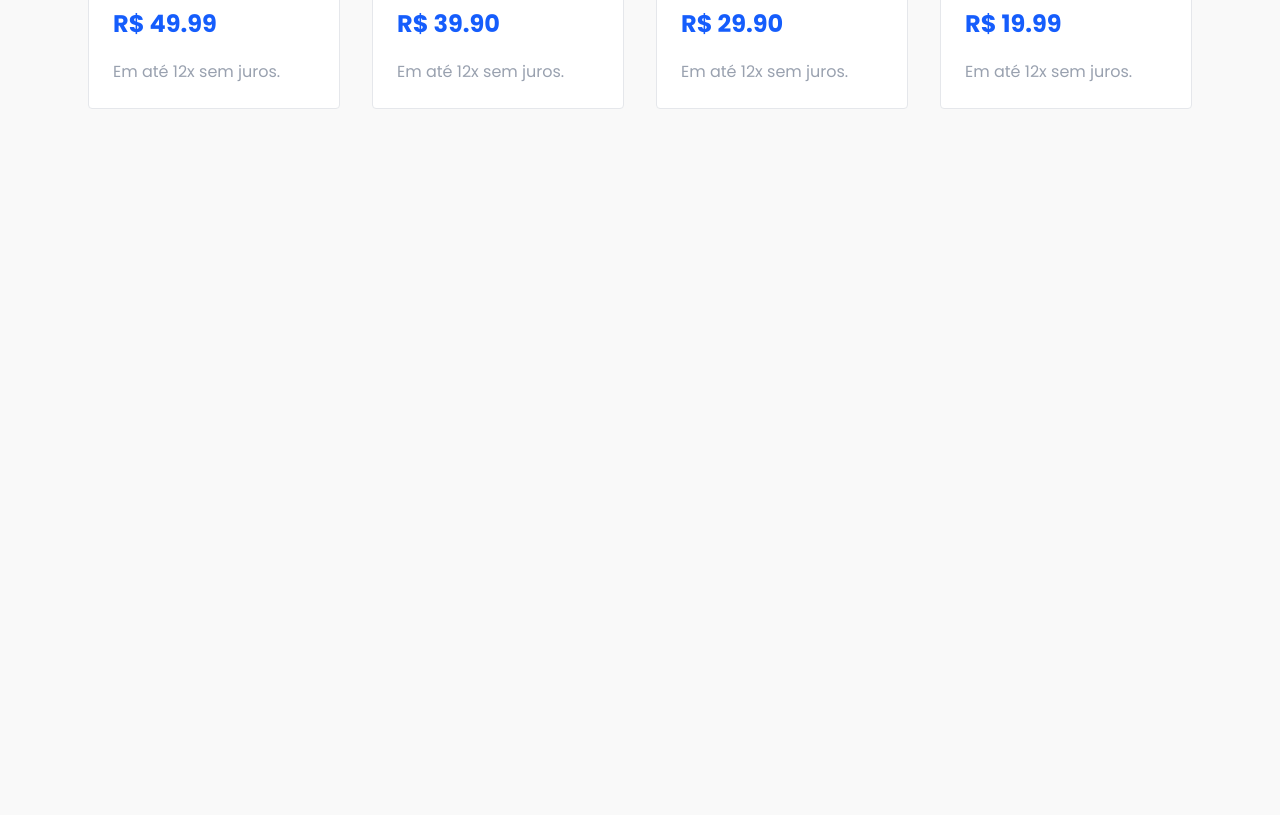
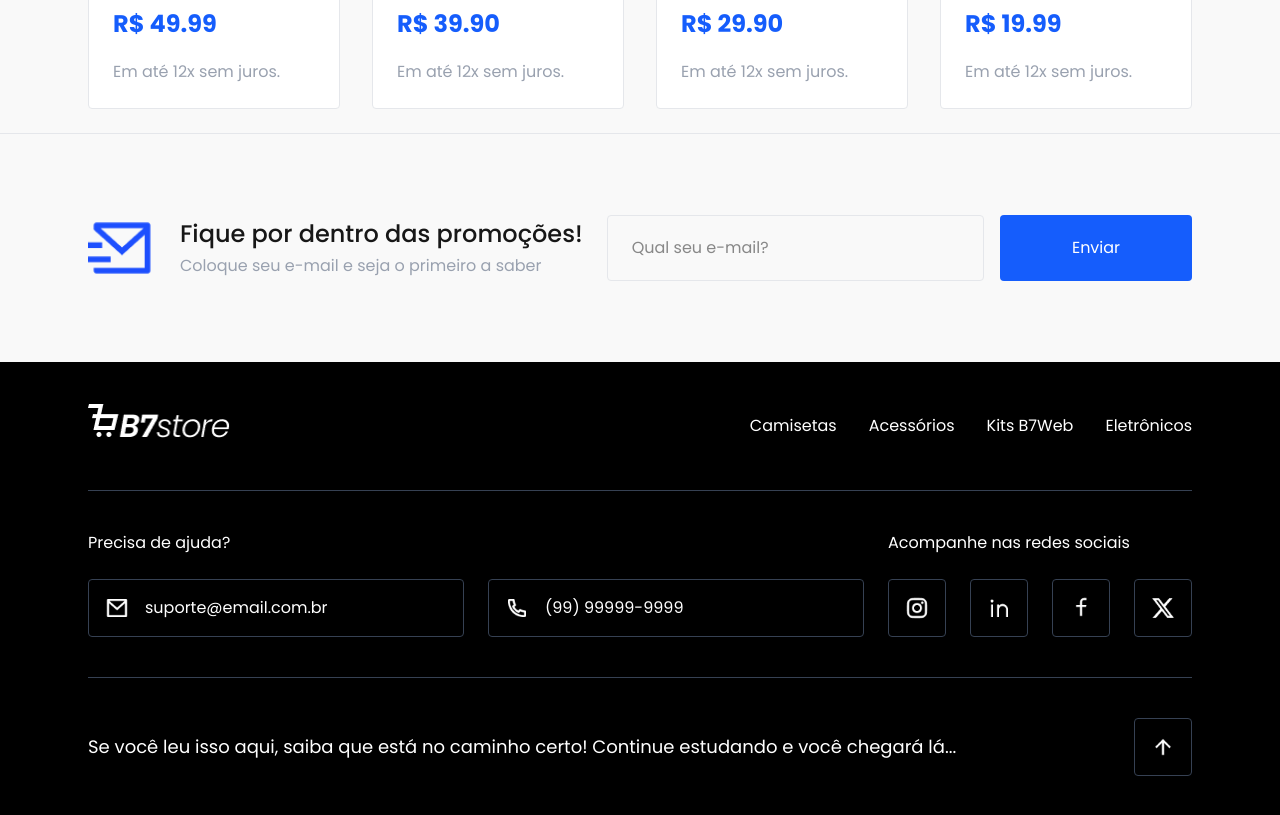
Before and after one commit to silvapedrodev/b7store-frontend, a Next.js app: page / in a window 1280 px wide. Shown: the part 1760-2575 px from the top of the page. Before the commit the page ends 1893 px from the top, so only its background shows below. Built offline with nearby package versions, Linux system fonts and the light colour scheme.

Commit message:
feat(footer): implement application footer

```diff
--- a/src/app/(site)/layout.tsx
+++ b/src/app/(site)/layout.tsx
@@ -1,3 +1,4 @@
+import { Footer } from "@/components/layout/footer";
 import { Header } from "@/components/layout/header";
 
 export default function SiteLayout({
@@ -11,6 +12,7 @@
       <main className="w-full max-w-6xl p-6 mx-auto">
         {children}
       </main>
+      <Footer />
     </div>
   );
 }
--- /dev/null
+++ b/src/components/layout/footer-button.tsx
@@ -0,0 +1,41 @@
+"use client"
+
+import Image from "next/image";
+import Link from "next/link";
+
+type Props = {
+  href?: string;
+  icon: string;
+  label?: string;
+  onClick?: () => void
+}
+
+export const FooterButton = ({ href, icon, label, onClick }: Props) => {
+  const content = (
+    <div className="flex items-center gap-4 border border-gray-700 rounded-sm p-4 hover:bg-blue-950/60 cursor-pointer">
+      <Image
+        src={icon}
+        alt=""
+        width={24}
+        height={24}
+      />
+      {label &&
+        <p className="flex-1">{label}</p>
+      }
+    </div>
+  )
+
+  if (href) {
+    return (
+      <Link href={href} className="block w-full">
+        {content}
+      </Link>
+    );
+  }
+
+  return (
+    <button onClick={onClick}>
+      {content}
+    </button>
+  )
+}
--- /dev/null
+++ b/src/components/layout/footer.tsx
@@ -0,0 +1,123 @@
+"use client"
+
+import { MenuItem } from "@/types/menu-item";
+import Image from "next/image";
+import Link from "next/link";
+import { FooterButton } from "./footer-button";
+
+export const Footer = () => {
+
+  const menu: MenuItem[] = [
+    { label: 'Camisetas', href: '/categories/camisetas' },
+    { label: 'Acessórios', href: '/categories/acessorios' },
+    { label: 'Kits B7Web', href: '/categories/kits' },
+    { label: 'Eletrônicos', href: '/categories/eletronicos' },
+  ]
+
+  const scrollToTop = () => {
+    window.scrollTo({
+      top: 0,
+      behavior: "smooth"
+    });
+  };
+
+  return (
+    <footer>
+      <div className="bg-red-white border-t border-gray-200 px-6 py-14">
+        <div className="w-full max-w-6xl mx-auto p-6 flex flex-col md:flex-row items-center gap-6">
+          <Image
+            src={'/assets/ui/mail-send-line.png'}
+            alt="email icon"
+            width={68}
+            height={68}
+          />
+          <div className="text-center md:text-left">
+            <h3 className="font-medium text-2xl mb-6 md:mb-1">Fique por dentro das promoções!</h3>
+            <p className="text-gray-400">Coloque seu e-mail e seja o primeiro a saber</p>
+          </div>
+          <form method="post" className="w-full flex-1 flex flex-col md:flex-row gap-6 md:gap-4">
+            <input
+              type="email"
+              className="flex-1 border border-gray-200 rounded-sm px-6 py-5 outline-none"
+              placeholder="Qual seu e-mail?"
+            />
+            <input
+              type="submit"
+              value="Enviar"
+              className="w-full md:w-48 bg-blue-600 text-white px-6 py-5 border-0 rounded-sm"
+            />
+          </form>
+        </div>
+      </div>
+      <div className="bg-black text-white">
+        <div className="w-full max-w-6xl mx-auto px-6">
+          <div className="flex flex-col md:flex-row justify-between items-center gap-6 py-16 md:py-10 border-b border-gray-700">
+            <Link href="/">
+              <Image
+                src={'/assets/ui/logo-white.png'}
+                alt="B7Store"
+                width={143}
+                height={48}
+              />
+            </Link>
+            <ul className="flex flex-col md:flex-row gap-8 items-center">
+              {menu.map((item, index) => (
+                <li key={index}>
+                  <Link href={item.href}>{item.label}</Link>
+                </li>
+              ))}
+            </ul>
+          </div>
+          <div className="flex flex-col md:flex-row gap-6 py-16 md:py-10 border-b border-gray-700">
+            <div className="flex-1">
+              <h4 className="mb-6 text-center md:text-left">Precisa de ajuda?</h4>
+              <div className="flex flex-col md:flex-row gap-6">
+                <FooterButton
+                  href="mailto:email@email.com.br"
+                  icon="/assets/ui/mail-line.png"
+                  label="suporte@email.com.br"
+                />
+                <FooterButton
+                  href="#"
+                  icon="/assets/ui/phone-line.png"
+                  label="(99) 99999-9999"
+                />
+              </div>
+            </div>
+            <div>
+              <h4 className="mb-6 text-center md:text-left">Acompanhe nas redes sociais</h4>
+              <div className="flex flex-row justify-between gap-6">
+                <FooterButton
+                  href=""
+                  icon="/assets/ui/instagram-line.png"
+                />
+                <FooterButton
+                  href=""
+                  icon="/assets/ui/linkedin-line.png"
+                />
+                <FooterButton
+                  href=""
+                  icon="/assets/ui/facebook-line.png"
+                />
+                <FooterButton
+                  href=""
+                  icon="/assets/ui/twitter-x-fill.png"
+                />
+              </div>
+            </div>
+          </div>
+          <div className="flex flex-col md:flex-row gap-14 justify-between items-center py-16 md:py-10">
+            <p className="text-lg text-center md:text-left">Se você leu isso aqui, saiba que está no caminho certo!
+              Continue estudando e você chegará lá...</p>
+            <div className="flex justify-center">
+              <FooterButton
+                icon="/assets/ui/arrow-up-line.png"
+                onClick={scrollToTop}
+              />
+            </div>
+          </div>
+        </div>
+      </div>
+    </footer>
+  )
+}
```
